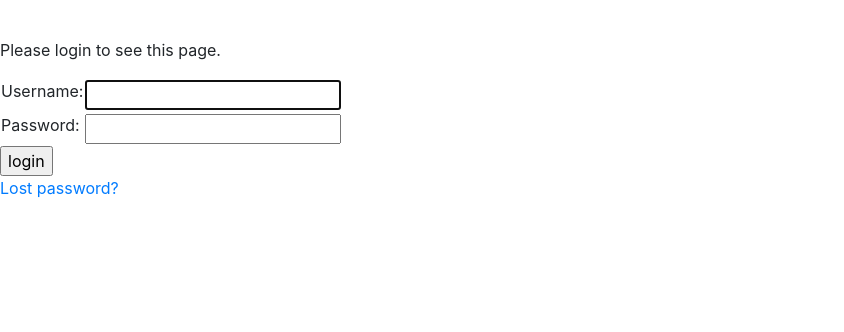
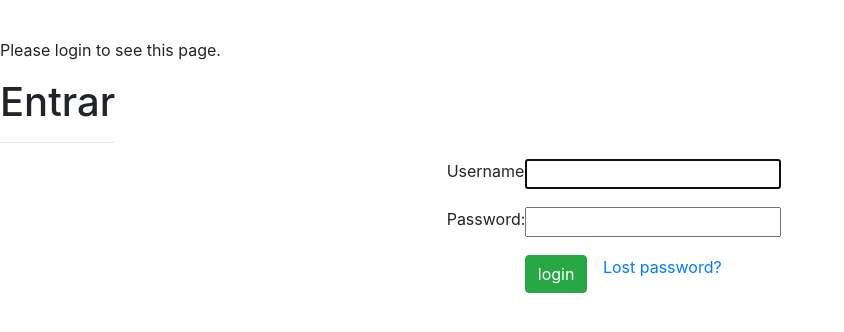
Before and after one commit to rodrigondec/bazarzero84, a Django app: page /admin/login/?next=/admin/ in a window 1280 px wide. Shown: the part 26-358 px from the top of the page, without its empty margins (0-844 px from the left). Run offline with Django 3.2, Linux system fonts and the light colour scheme; some libraries are stand-ins or nearby versions.

Commit message:
template login corrigido

```diff
--- a/bazar/forms.py
+++ b/bazar/forms.py
@@ -4,7 +4,7 @@ from django.contrib.auth.forms import AuthenticationForm
 
 class LoginForm(AuthenticationForm):
     username = forms.CharField(label="Username", max_length=30, widget=forms.TextInput(attrs={'class': 'form-control', 'name': 'username'}))
-    password = forms.CharField(label="Password", max_length=30, widget=forms.TextInput(attrs={'class': 'form-control', 'name': 'password'}))
+    password = forms.CharField(label="Password", max_length=30, widget=forms.PasswordInput(attrs={'class': 'form-control', 'name': 'password'}))
 
 class PessoaForm(forms.ModelForm):
     nome = forms.CharField(max_length=128, help_text="Nome", widget=forms.TextInput(attrs={'class': 'form-control'}))
--- a/bazar/templates/registration/login.html
+++ b/bazar/templates/registration/login.html
@@ -14,26 +14,43 @@
             <p>Please login to see this page.</p>
         {% endif %}
     {% endif %}
+    <div class='container-fluid'>
+        <div class='row'>
+            <div class='text-lg-center'>
+                <h1>Entrar</h1>
+                <hr>
+            </div>
+        </div>
+        <div class='col-lg-3 offset-lg-4'>
+            <form method="post" action="{% url 'login' %}">
+                {% csrf_token %}
+                <div class='form-group row'>
+                    <div class='col-lg-3'>
+                        {{ form.username.label_tag }}
+                    </div>
+                    <div class='col-lg-9'>
+                        {{ form.username }}
+                    </div>
+                </div>
+                <div class='form-group row'>
+                    <div class='col-lg-3'>
+                        {{ form.password.label_tag }}
+                    </div>
+                    <div class='col-lg-9'>
+                        {{ form.password }}
+                    </div>
+                </div>
+                <div class='form-group row'>
+                    <div class='col-lg-3 offset-lg-3'>
+                        <input type="submit" class='btn btn-success' value="login" />
+                        <input type="hidden" name="next" value="{{ next }}" />
 
-    <!-- <form method="post" action="#"> -->
-    <form method="post" action="{% url 'login' %}">
-        {% csrf_token %}
-        <table>
-            <tr>
-                <td>{{ form.username.label_tag }}</td>
-                <td>{{ form.username }}</td>
-            </tr>
-            <tr>
-                <td>{{ form.password.label_tag }}</td>
-                <td>{{ form.password }}</td>
-            </tr>
-        </table>
-
-        <input type="submit" value="login" />
-        <input type="hidden" name="next" value="{{ next }}" />
-    </form>
-
-    {# Assumes you setup the password_reset view in your URLconf #}
-    <p><a href="{% url 'password_reset' %}">Lost password?</a></p>
-
+                    </div>
+                    <div class='col-lg-6'>
+                        <a href="{% url 'password_reset' %}">Lost password?</a>
+                    </div>
+                </div>
+            </form>
+        </div>
+    </div>
 {% endblock %}
```
